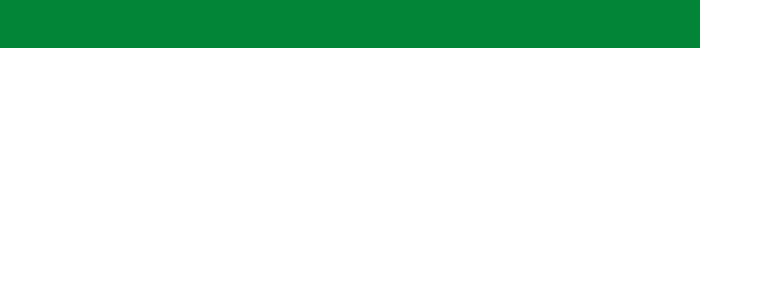
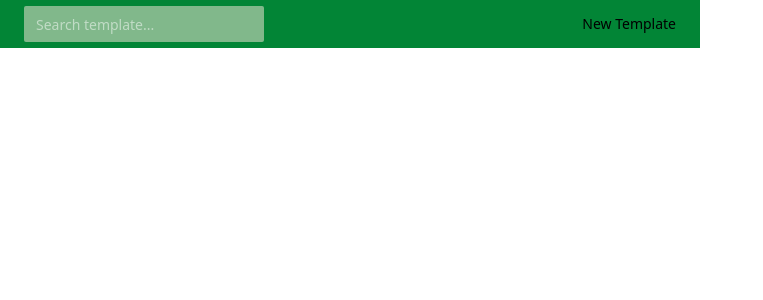
Before and after one commit to Yuji5117/draft-drawer-chrome-extention, a React (Vite) app: page / in a window 1280 px wide. Shown: the top 300 px of the page, without its empty margins (0-763 px from the left). Built offline with nearby package versions, Linux system fonts and the light colour scheme.

Commit message:
検索フィールドコンポーネントを実装

```diff
--- a/src/components/Header.tsx
+++ b/src/components/Header.tsx
@@ -1,6 +1,17 @@
+import { SearchInputField } from "./SearchInputField";
+import { useForm } from "react-hook-form";
+
 export const Header = () => {
-  return <div className="bg-primary h-12">
-    {/* Search Bar */}
-    {/* Add Button */}
-  </div>;
+  const { register } = useForm();
+  return (
+    <div className="bg-primary h-12 text-sm">
+      <div className="h-full flex justify-between items-center mx-6">
+        <div>
+          <SearchInputField registration={register("query")} />
+        </div>
+        {/* Add Button */}
+        <div>New Template</div>
+      </div>
+    </div>
+  );
 };
--- /dev/null
+++ b/src/components/SearchInputField.tsx
@@ -0,0 +1,20 @@
+import { UseFormRegisterReturn } from "react-hook-form";
+
+type SearchInputFieldProps = React.HtmlHTMLAttributes<HTMLInputElement> & {
+  placeholder?: string;
+  registration: Partial<UseFormRegisterReturn>;
+};
+
+export const SearchInputField = ({
+  placeholder = "Search template...",
+  registration,
+}: SearchInputFieldProps) => {
+  return (
+    <input
+      type="text"
+      placeholder={placeholder}
+      className="bg-[#A2C6A1] bg-opacity-80 text-white placeholder-white placeholder-opacity-50 outline-none w-60 h-9 pl-3 rounded-sm"
+      {...registration}
+    />
+  );
+};
```
